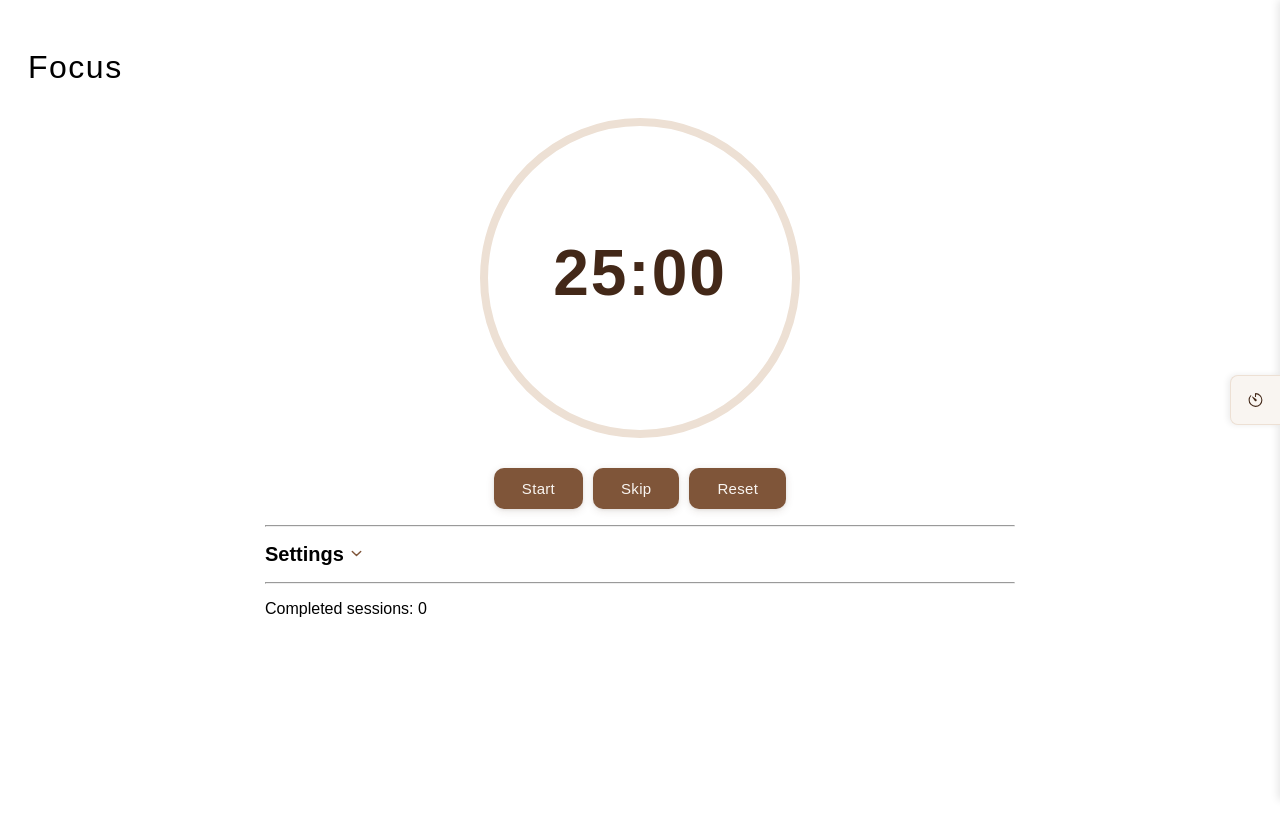
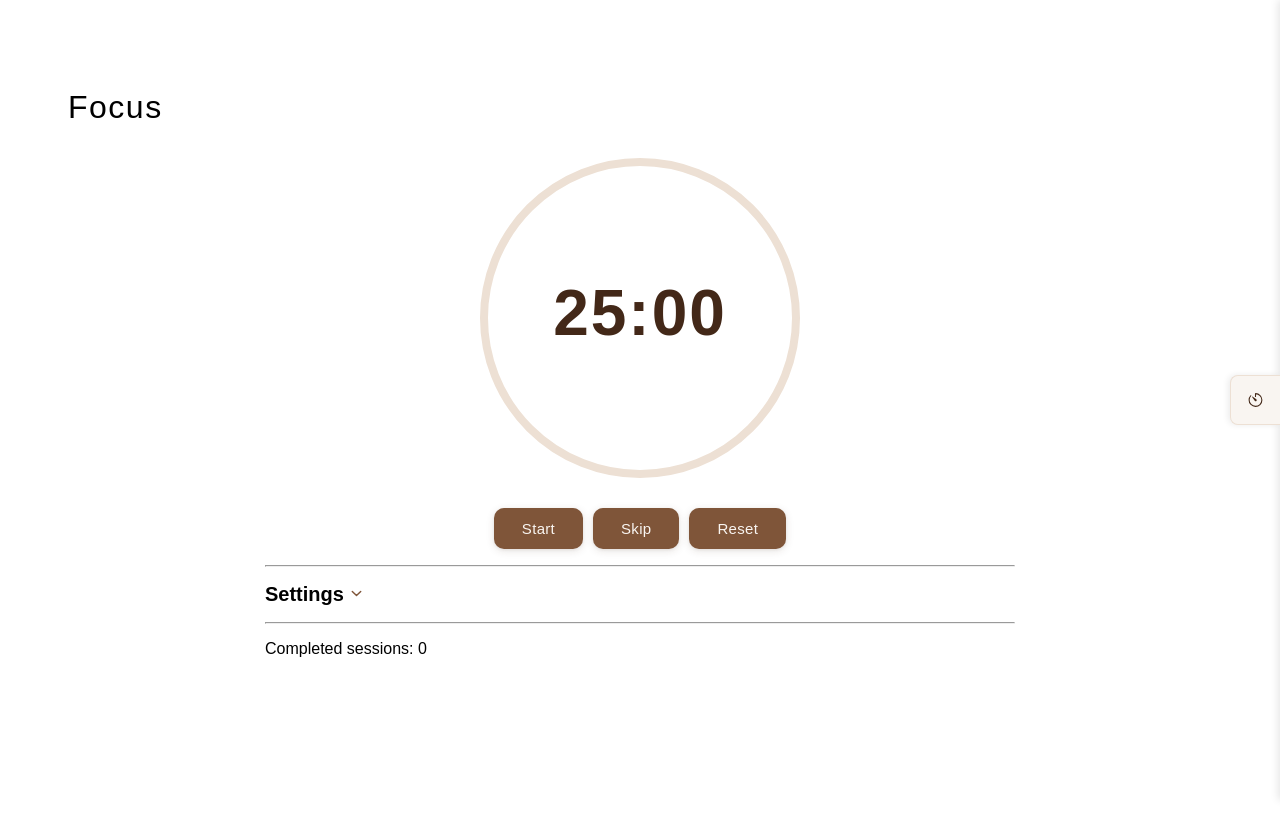
Before and after one commit to DamiDevApp/pomodoro-dawn, a React (Vite) app: page / in a window 1280 px wide. Shown: the top 834 px of the page. Built offline with nearby package versions, Linux system fonts and the light colour scheme.

Commit message:
Added custom styles to track bar and modified preload structure

```diff
--- a/src/components/ui/SessionCard.module.css
+++ b/src/components/ui/SessionCard.module.css
@@ -13,6 +13,7 @@
   margin-bottom: 10px;
   margin-right: 20px;
   letter-spacing: 1.5px;
+  color: var(--color-bg);
 }
 
 .main-card:hover {
@@ -23,6 +24,7 @@
 .icon {
   font-size: 24px;
   padding-bottom: 5px;
+  color: var(--color-bg);
 }
 
 .duration-section {
--- a/src/components/ui/SessionCard.tsx
+++ b/src/components/ui/SessionCard.tsx
@@ -43,7 +43,7 @@ export default function SessionCard({ history, index }: SessionCardProps) {
         <div className={styles['title-session']}>
           {capitalizeTitle(history.sessionType)}{' '}
         </div>
-        <div style={{marginRight: '10px'}}>{chooseActivityIcon(history.sessionType)}</div>
+        <div >{chooseActivityIcon(history.sessionType)}</div>
       </div>
       <div style={{ fontStyle: 'normal', letterSpacing: '1px' }}>Duration: </div>
       <div className={styles['duration-section']}>
--- a/src/index.css
+++ b/src/index.css
@@ -10,9 +10,30 @@
 
 html, body {
   font-family: sans-serif;
+  flex: 1;
+  padding: 20px;
+  overflow-y: hidden; /* or just remove this line entirely */
 }
 
 h1 {
   font-weight: 400;
   letter-spacing: 1.5px;
 }
+
+*::-webkit-scrollbar {
+  width: 8px;
+}
+
+*::-webkit-scrollbar-track {
+  background: var(--color-accent);
+  border-radius: 10px;
+}
+
+*::-webkit-scrollbar-thumb {
+  background: var(--color-muted);
+  border-radius: 10px;
+}
+
+*::-webkit-scrollbar-thumb:hover {
+  background: var(--color-secondary);
+}
```
Also changed, not shown: src/components/PomodoroTimer.tsx (+2 -5 lines), 1 other file (tests, documents, lock files or other folders).
